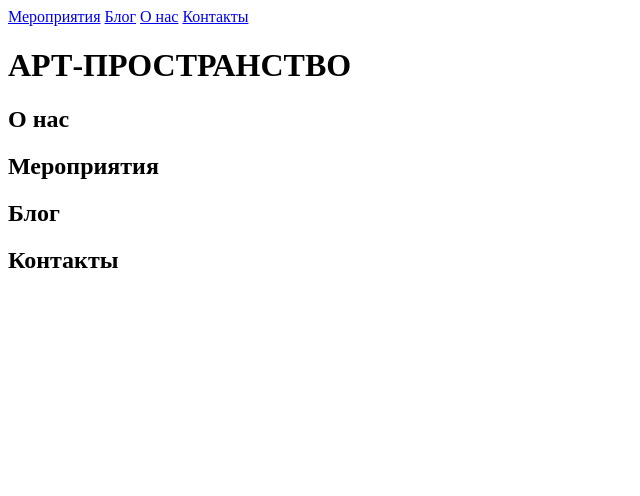
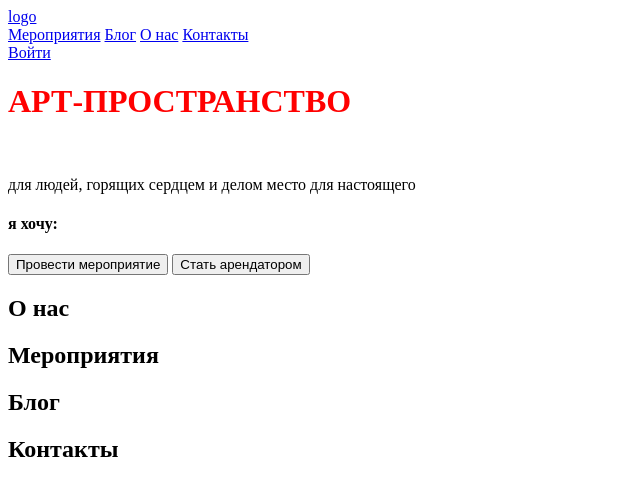
Before and after one commit to aut-vincere/aut-vincere.github.io, a plain HTML site: page index.html in a window 1280 px wide. Shown: the whole page, without its empty margins (0-640 px from the left). Drawn offline with Linux system fonts and the light colour scheme.

Commit message:
add style

```diff
--- a/index.html
+++ b/index.html
@@ -3,35 +3,62 @@
     <head>
       <meta charset="UTF-8" />
       <title>Lenni</title>
+      <link rel="stylesheet" href="styles/style.css">
     </head>
-    <body>
-      <header>
-        <a href="#"></a>
-        <nav>
-          <a href="#">Мероприятия</a>
-          <a href="#">Блог</a>
-          <a href="#">О нас</a>
-          <a href="#">Контакты</a>
+
+    <body class="body">
+      <header class="page-header">
+        <a class="page-header__logo" href="#">logo</a>
+        <nav class="page-header__nav">
+          <a class="page-header__nav-link" href="#">Мероприятия</a>
+          <a class="page-header__nav-link" href="#">Блог</a>
+          <a class="page-header__nav-link" href="#">О нас</a>
+          <a class="page-header__nav-link" href="#">Контакты</a>
         </nav>
+        <a class="page-header__user-link" href="#">Войти</a>
       </header>
-      <main>
-        <header>
+
+      <main class="main">
+        <div class="home">
+        <header class="main-header home__main-header">
           <h1>АРТ-ПРОСТРАНСТВО</h1>
+          <img />
+          <p>для людей, горящих сердцем и делом
+            место для настоящего</p>
         </header>
-        <section>
-          <h2>О нас</h2>
+        <section class="offers home__offers">
+          <h4 class="offers__title">я хочу:</h4>
+          <div class="offers__btns">
+            <button class="offers__btn btn btn--red" type="button">Провести мероприятие</button>
+            <button class="offers__btn" type="button">Стать арендатором</button>
+          </div>
         </section>
-        <section>
-          <h2>Мероприятия</h2>
+
+        <section class="about home__about">
+          <h2 class="about__section-title section-title">О нас</h2>
+          <div class="about__container"></div>
         </section>
-        <section>
-          <h2>Блог</h2>
+
+        <section class="upcoming home__upcoming">
+          <h2 class="upcoming__section-title section-title">Мероприятия</h2>
+          <div class="upcoming__container"></div>
         </section>
-        <section>
-          <h2>Контакты</h2>
+
+        <section class="listing home__listing">
+          <h2 class="listing__section-title section-title">Блог</h2>
+          <div></div>
         </section>
+
+        <section class="contacts home__contacts">
+          <h2 class="contacts__section-title section-title">Контакты</h2>
+          <div class="contacts__container"></div>
+        </section>
+
+        <div class="doit"></div>
+
+        </div>
       </main>
-      <footer></footer>
+      <footer class="page-footer"></footer>
 
     </body>
  </html>
--- /dev/null
+++ b/styles/style.css
@@ -0,0 +1,3 @@
+h1 {
+    color: red;
+}
```
